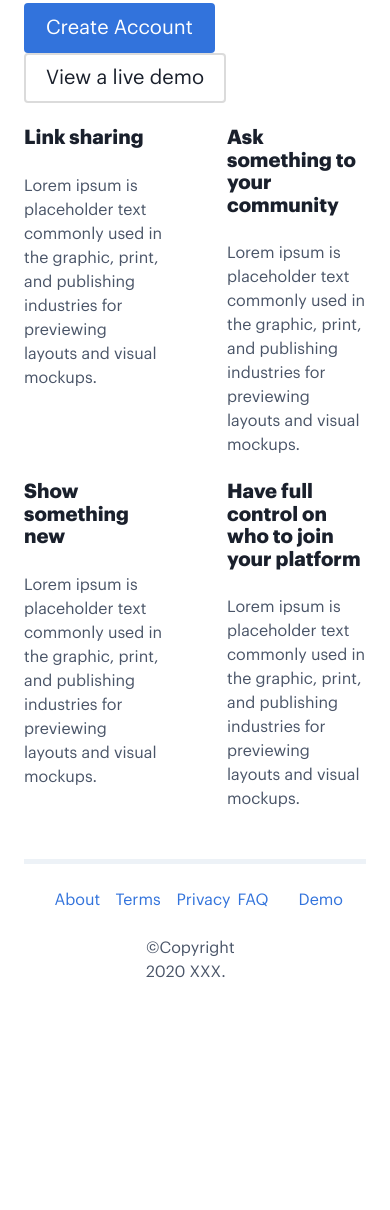
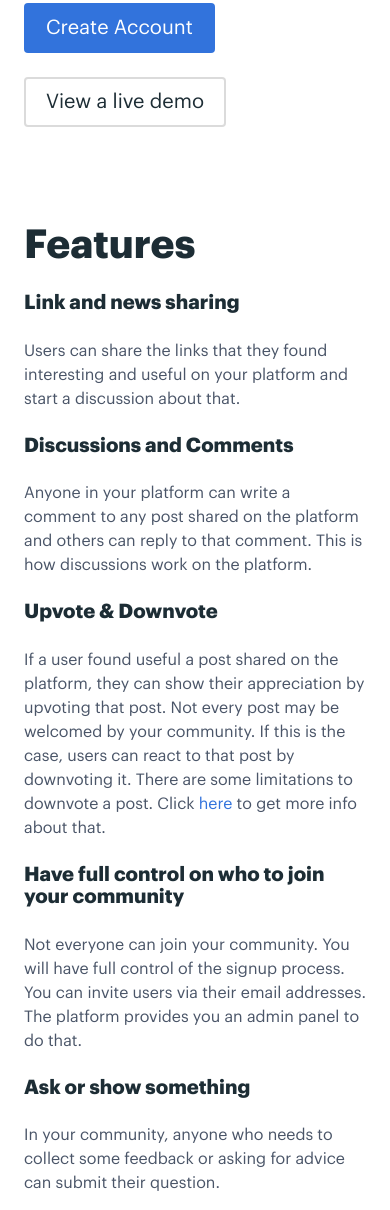
Before and after one commit to hpolatyuruk/turkdev-website, a website: page index.html in a window 390 px wide. Shown: the part 645-1855 px from the top of the page. Before the commit the page ends 1677 px from the top, so only its background shows below. Drawn offline with Linux system fonts and the light colour scheme.

Commit message:
Improved features texts. Improved layout responsiveness.

```diff
--- a/index.html
+++ b/index.html
@@ -8,11 +8,13 @@
     <link rel="stylesheet" href="css/mystyles.css" />
   </head>
   <body>
-    <section class="section">
-      <div class="container">
+    <div class="container">
+      <section class="section">
         <div class="columns">
-          <div class="column is-6 is-offset-3">
-            <div class="columns is-mobile">
+          <div
+            class="column is-10-tablet is-offset-1-tablet is-10-desktop is-offset-1-desktop is-8-widescreen is-offset-2-widescreen"
+          >
+            <div class="columns">
               <div class="column">
                 <h1 class="title is-1">
                   XXX, simple link aggregation and discussion platform for
@@ -24,60 +26,97 @@
                 </p>
               </div>
             </div>
-            <div class="columns is-mobile">
+            <div
+              class="columns is-variable is-1-mobile is-1-tablet is-8-desktop is-1-widescreen"
+            >
+              <div
+                class="column is-4-mobile is-4-tablet is-4-desktop is-3-widescreen"
+              >
+                <a class="button is-primary is-medium">Create Account</a>
+              </div>
               <div class="column">
-                <a class="button is-primary is-medium">Create Account</a>
                 <a class="button is-medium">View a live demo</a>
               </div>
             </div>
-            <div class="columns is-mobile is-multiline is-variable is-8">
-              <div class="column is-half">
-                <h3 class="title is-5">Link sharing</h3>
+          </div>
+        </div>
+      </section>
+      <section class="section">
+        <div class="columns">
+          <div
+            class="column is-10-tablet is-offset-1-tablet is-10-desktop is-offset-1-desktop is-8-widescreen is-offset-2-widescreen"
+          >
+            <div class="columns is-centered">
+              <div class="column">
+                <h2 class="title is-2">
+                  Features
+                </h2>
+              </div>
+            </div>
+            <div class="columns is-multiline is-variable is-8">
+              <div class="column is-full-mobile is-half-tablet is-half-desktop">
+                <h3 class="title is-5">Link and news sharing</h3>
                 <p>
-                  Lorem ipsum is placeholder text commonly used in the graphic,
-                  print, and publishing industries for previewing layouts and
-                  visual mockups.
+                  Users can share the links that they found interesting and
+                  useful on your platform and start a discussion about that.
                 </p>
               </div>
-              <div class="column is-half">
-                <h3 class="title is-5">Ask something to your community</h3>
+              <div class="column is-full-mobile is-half-tablet is-half-desktop">
+                <h3 class="title is-5">Discussions and Comments</h3>
                 <p>
-                  Lorem ipsum is placeholder text commonly used in the graphic,
-                  print, and publishing industries for previewing layouts and
-                  visual mockups.
+                  Anyone in your platform can write a comment to any post shared
+                  on the platform and others can reply to that comment. This is
+                  how discussions work on the platform.
                 </p>
               </div>
-              <div class="column is-half">
-                <h3 class="title is-5">Show something new</h3>
+              <div class="column is-full-mobile is-half-tablet is-half-desktop">
+                <h3 class="title is-5">Upvote & Downvote</h3>
                 <p>
-                  Lorem ipsum is placeholder text commonly used in the graphic,
-                  print, and publishing industries for previewing layouts and
-                  visual mockups.
+                  If a user found useful a post shared on the platform, they can
+                  show their appreciation by upvoting that post. Not every post
+                  may be welcomed by your community. If this is the case, users
+                  can react to that post by downvoting it. There are some
+                  limitations to downvote a post. Click
+                  <a href="">here</a> to get more info about that.
                 </p>
               </div>
-              <div class="column is-half">
+              <div class="column is-full-mobile is-half-tablet is-half-desktop">
                 <h3 class="title is-5">
-                  Have full control on who to join your platform
+                  Have full control on who to join your community
                 </h3>
                 <p>
-                  Lorem ipsum is placeholder text commonly used in the graphic,
-                  print, and publishing industries for previewing layouts and
-                  visual mockups.
+                  Not everyone can join your community. You will have full
+                  control of the signup process. You can invite users via their
+                  email addresses. The platform provides you an admin panel to
+                  do that.
+                </p>
+              </div>
+              <div class="column is-full-mobile is-half-tablet is-half-desktop">
+                <h3 class="title is-5">
+                  Ask or show something
+                </h3>
+                <p>
+                  In your community, anyone who needs to collect some feedback
+                  or asking for advice can submit their question.
                 </p>
               </div>
             </div>
           </div>
         </div>
+      </section>
+      <section class="section">
         <div class="columns">
-          <div class="column is-6 is-offset-3">
+          <div
+            class="column is-10-tablet is-offset-1-tablet is-10-desktop is-offset-1-desktop is-8-widescreen is-offset-2-widescreen"
+          >
             <hr />
             <footer>
-              <div class="columns is-mobile is-centered">
+              <div class="columns is-centered">
                 <div class="column is-2">
                   <a href="">About</a>
                 </div>
                 <div class="column is-2">
-                  <a href="">Terms</a>
+                  <a href="">Contact</a>
                 </div>
                 <div class="column is-2">
                   <a href="">Privacy</a>
@@ -89,7 +128,7 @@
                   <a href="">Demo</a>
                 </div>
               </div>
-              <div class="columns is-mobile is-centered">
+              <div class="columns is-centered">
                 <div class="column is-one-third">
                   <p>©Copyright 2020 XXX.</p>
                 </div>
@@ -97,7 +136,7 @@
             </footer>
           </div>
         </div>
-      </div>
-    </section>
+      </section>
+    </div>
   </body>
 </html>
--- a/sass/mystyles.scss
+++ b/sass/mystyles.scss
@@ -32,7 +32,7 @@ $family-sans-serif: "Graphik",
 sans-serif;
 $text: #4a5568;
 $text-light: #718096;
-$text-strong: #1a202c;
+$text-strong: #1d2d35;
 $primary: $blue;
 $link: $blue;
 $hr-height: 5px;
```
Also changed, not shown: css/mystyles.css.
